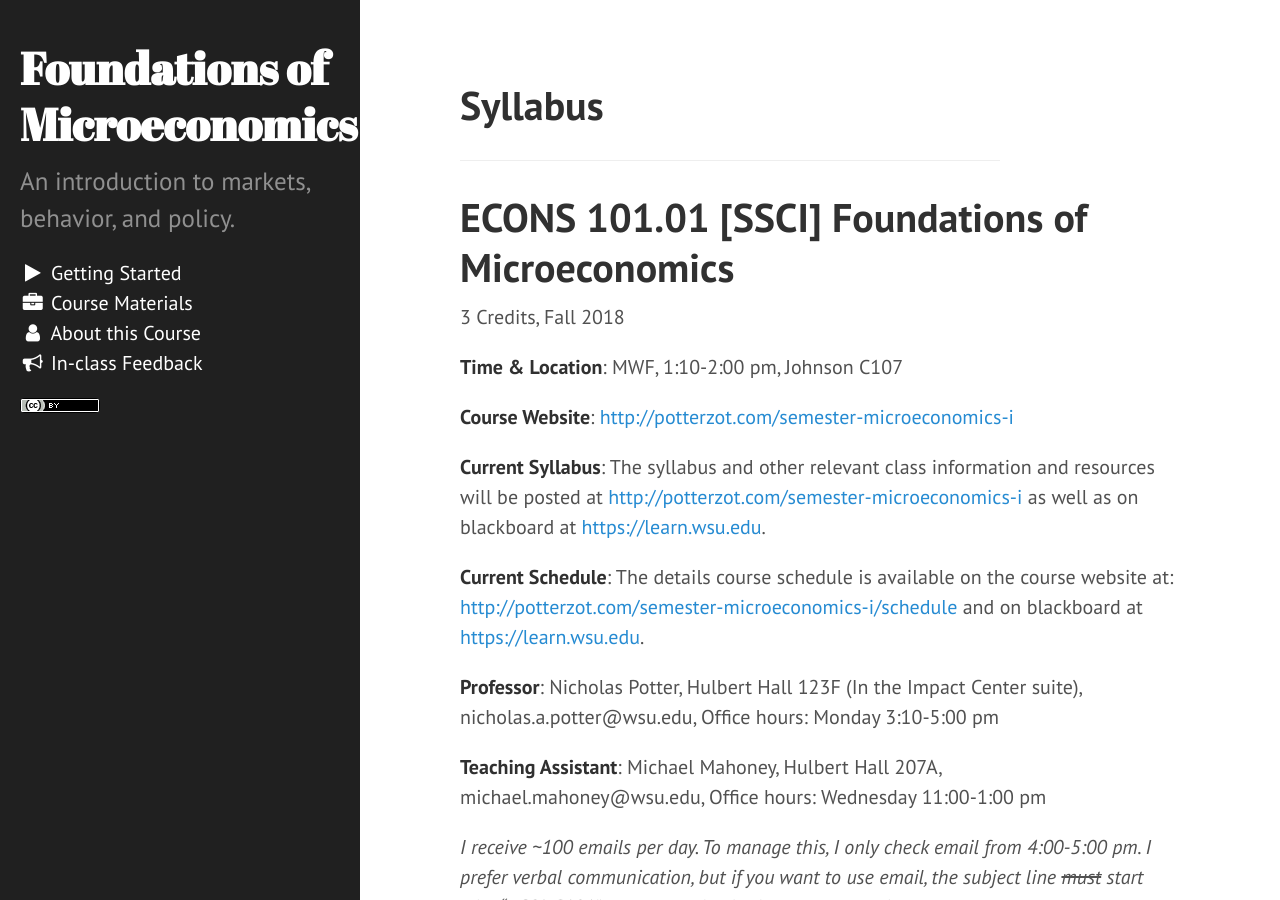
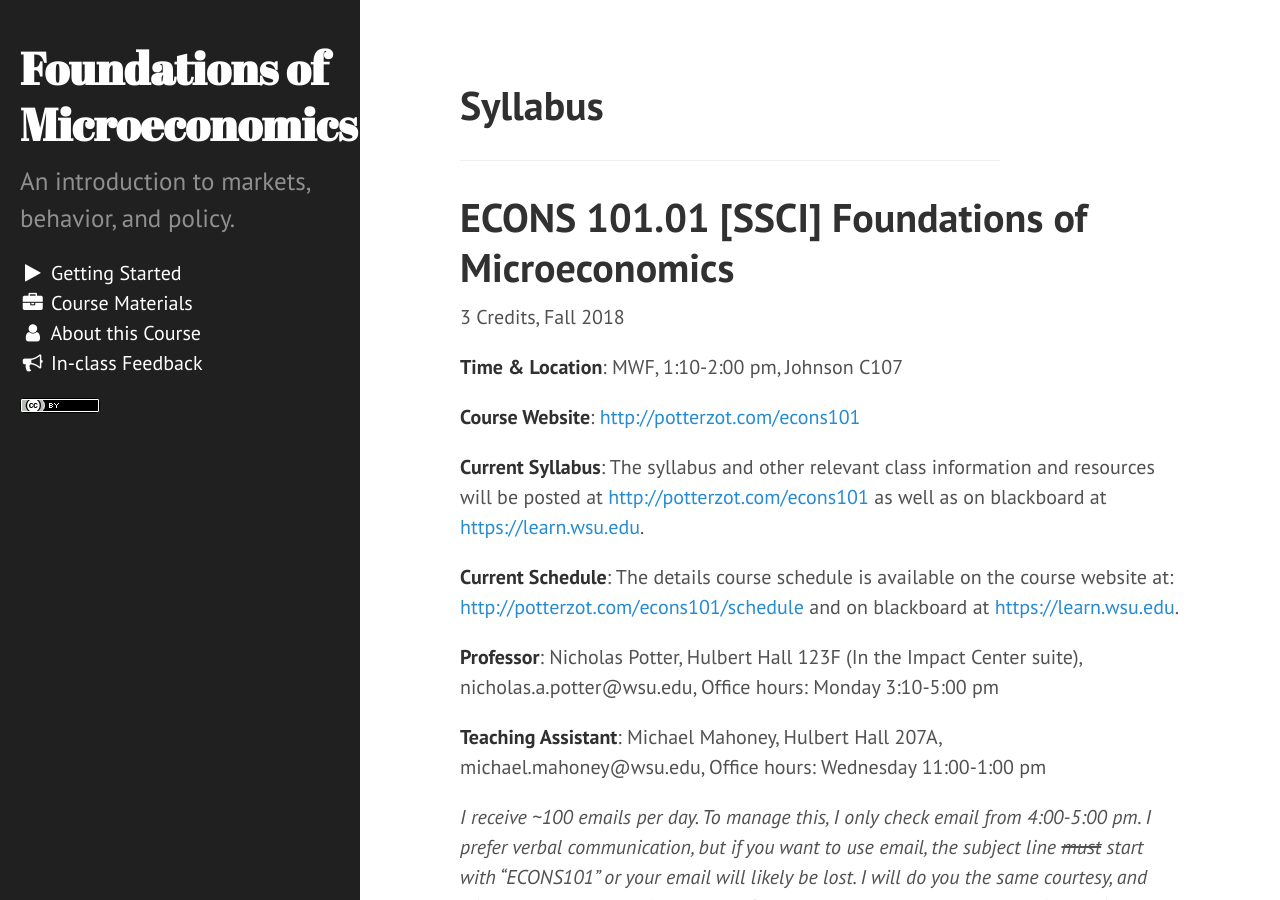
Before and after one commit to potterzot/econs101, a Jekyll site: the page built from syllabus.md, in a window 1280 px wide and 900 px high. Built offline with Jekyll 4.4.1, drawn with Linux system fonts in a browser that asks for light colours; nearby versions of some CDN libraries; some of the changed lines change nothing that is shown.

Commit message:
small fix for url.

```diff
--- a/_config.yml
+++ b/_config.yml
@@ -11,7 +11,7 @@ permalink:        pretty
 # Setup
 title:            Foundations of Microeconomics
 description:      'An introduction to markets, behavior, and policy.'
-url:              http://potterzot.com/semester-microeconomics-i
+url:              http://potterzot.com/econs101
 baseurl:          /econs101
 email:            nicholas.a.potter@wsu.edu
 feedbackurl:      https://goo.gl/forms/8SiOwdi19kN8cINJ3
```
